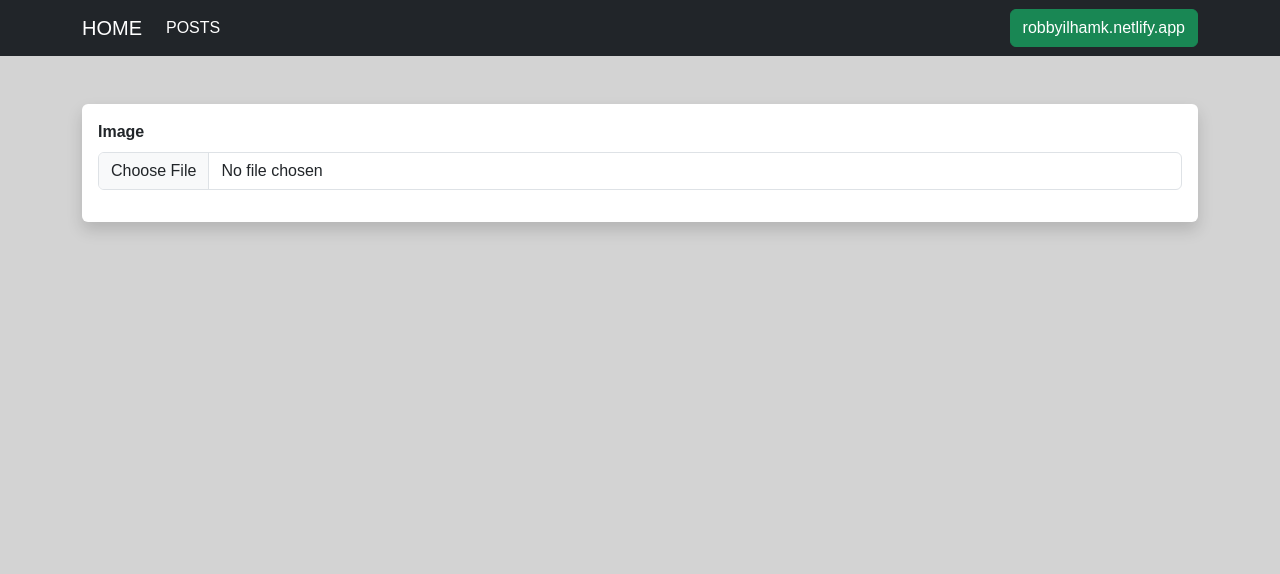
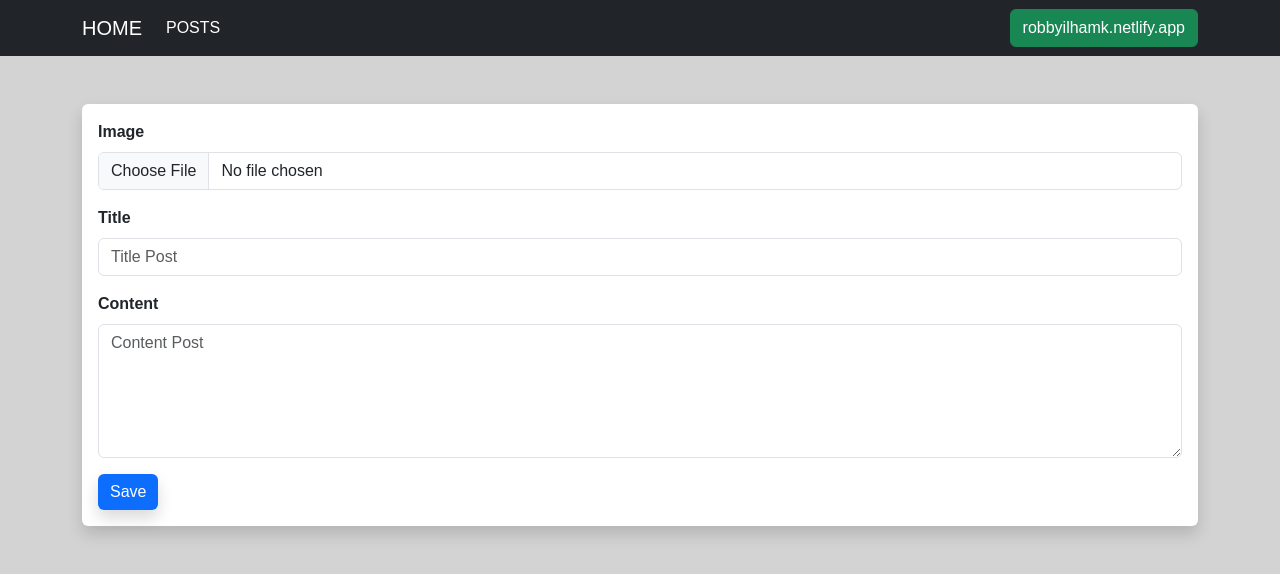
Before and after one commit to robbytrujillo/vue-crud, a Vue app: page /create in a window 1280 px wide. Shown: the top 574 px of the page. Built offline with nearby package versions, Linux system fonts and the light colour scheme.

Commit message:
Introduction vue3-crud | edit page

```diff
--- a/src/views/posts/create.vue
+++ b/src/views/posts/create.vue
@@ -6,7 +6,7 @@
     import { useRouter } from "vue-router";
 
     // import api
-    import Api from "../../api";
+    import api from "../../api";
 
     // init router
     const router = useRouter();
@@ -37,8 +37,8 @@
         // store data with API
         await api.post('/api/posts', formData)
             .then(() => {
-            // redirect
-            router.push({ name: "/posts" });
+                // redirect
+                router.push({ path: "/posts" });
             })
 
             .catch((error) => {
@@ -49,7 +49,7 @@
 </script>
 
 <template>
-    <div class="container mt-5 mb-5">
+    <div class="container mt-5">
         <div class="row">
             <div class="col-md-12">
                 <div class="card border-0 rounded shadow">
@@ -62,6 +62,21 @@
                                     <span>{{ errors.image[0] }}</span>
                                 </div>
                             </div>
+                            <div class="mb-3">
+                                <label class="form-label fw-bold">Title</label>
+                                <input type="text" class="form-control" v-model="title" placeholder="Title Post">
+                                <div v-if="errors.title" class="alert alert-danger mt-2">
+                                    <span>{{ errors.title[0] }}</span>
+                                </div>
+                            </div>
+                            <div class="mb-3">
+                                <label class="form-label fw-bold">Content</label>
+                                <textarea class="form-control" v-model="content" rows="5" placeholder="Content Post"></textarea>
+                                <div v-if="errors.content" class="alert alert-danger mt-2">
+                                    <span>{{ errors.content[0] }}</span>
+                                </div>
+                            </div>
+                            <button type="submit" class="btn btn-md btn-primary rounded-sm shadow border-0">Save</button>
                         </form>
                         <!-- HALAMAN POST CREATE -->
                     </div>
--- a/src/views/posts/edit.vue
+++ b/src/views/posts/edit.vue
@@ -1,5 +1,67 @@
 <script setup>
+    // import ref
+    import { ref, onMounted } from "vue";
 
+    // import router
+    import { useRouter, useRoute } from "vue-router";
+
+    // import api
+    import api from "../../api";
+
+    // init router
+    const router = useRouter();
+
+    // init route
+    const route = useRoute();
+
+    // define state
+    const image = ref("");
+    const title = ref("");
+    const content = ref("");
+    const errors = ref([]);
+
+    // onMounted
+    onMounted( async () => {
+
+        // fetch detail data post by ID
+        await api.get(`/api/posts/${route.params.id}`)
+        .then(response => {
+
+            // set response data to state
+            title.value = response.data.data.title;
+            content.value = response.data.data.content;
+        });
+    })
+
+    // method for handle file change
+    const handleFileChange = (e) => {
+        // assign file to state
+        image.value = e.target.files[0];
+    };
+
+    // method "updatePost"
+    const updatePost = async () => {
+
+        // init formData
+        let formData = new FormData();
+
+        // assign state value to formData
+        formData.append("image", image.value);
+        formData.append("title", title.value);
+        formData.append("content", content.value);
+        formData.append("_method", "PATCH");
+
+        // store data with API
+        await api.post(`/api/posts/${route.params.id}`, formData)
+        .then(response => {
+            // redirect
+            router.push({ path: "/posts" });
+         })
+        .catch((error) => {
+            // assign response error data to state "errors"
+            errors.value = error.response.data;
+        });
+    };
 </script>
 
 <template>
@@ -8,7 +70,31 @@
             <div class="col-md-12">
                 <div class="card border-0 rounded shadow">
                     <div class="card-body">
-                        HALAMAN POST EDIT
+                        <form @submit.prevent="updatePost()">
+                            <div class="mb-3">
+                                <label class="form-label fw-bold">Image</label>
+                                <input type="file" class="form-control" @change="handleFileChange($event)">
+                                <div v-if="errors.image" class="alert alert-danger mt-2">
+                                    <span>{{ errors.image[0] }}</span>
+                                </div>
+                            </div>
+                            <div class="mb-3">
+                                <label class="form-label fw-bold">Title</label>
+                                <input type="text" class="form-control" v-model="title" placeholder="Title Post">
+                                <div v-if="errors.title" class="alert alert-danger mt-2">
+                                    <span>{{ errors.title[0] }}</span>
+                                </div>
+                            </div>
+                            <div class="mb-3">
+                                <label class="form-label fw-bold">Content</label>
+                                <textarea class="form-control" v-model="content" placeholder="Content Post"></textarea>
+                                <div v-if="errors.content" class="alert alert-danger mt-2">
+                                    <span>{{ errors.content[0] }}</span>
+                                </div>
+                            </div>
+                            <button type="submit" class="btn btn-md btn-primary rounded-sm shadow border-0">Update</button>
+                        </form>
+                        <!-- HALAMAN POST EDIT -->
                     </div>
                 </div>
             </div>
```
